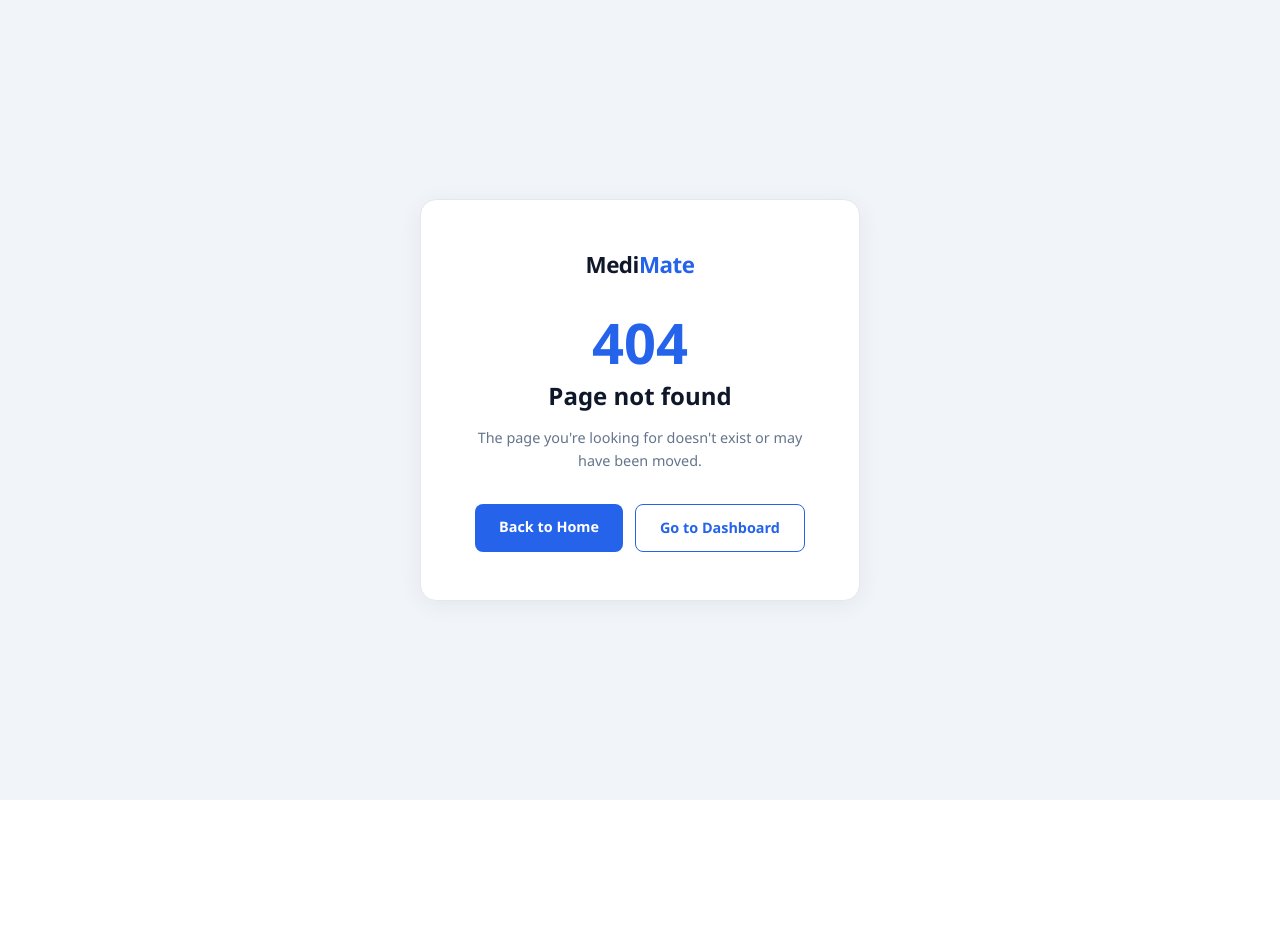
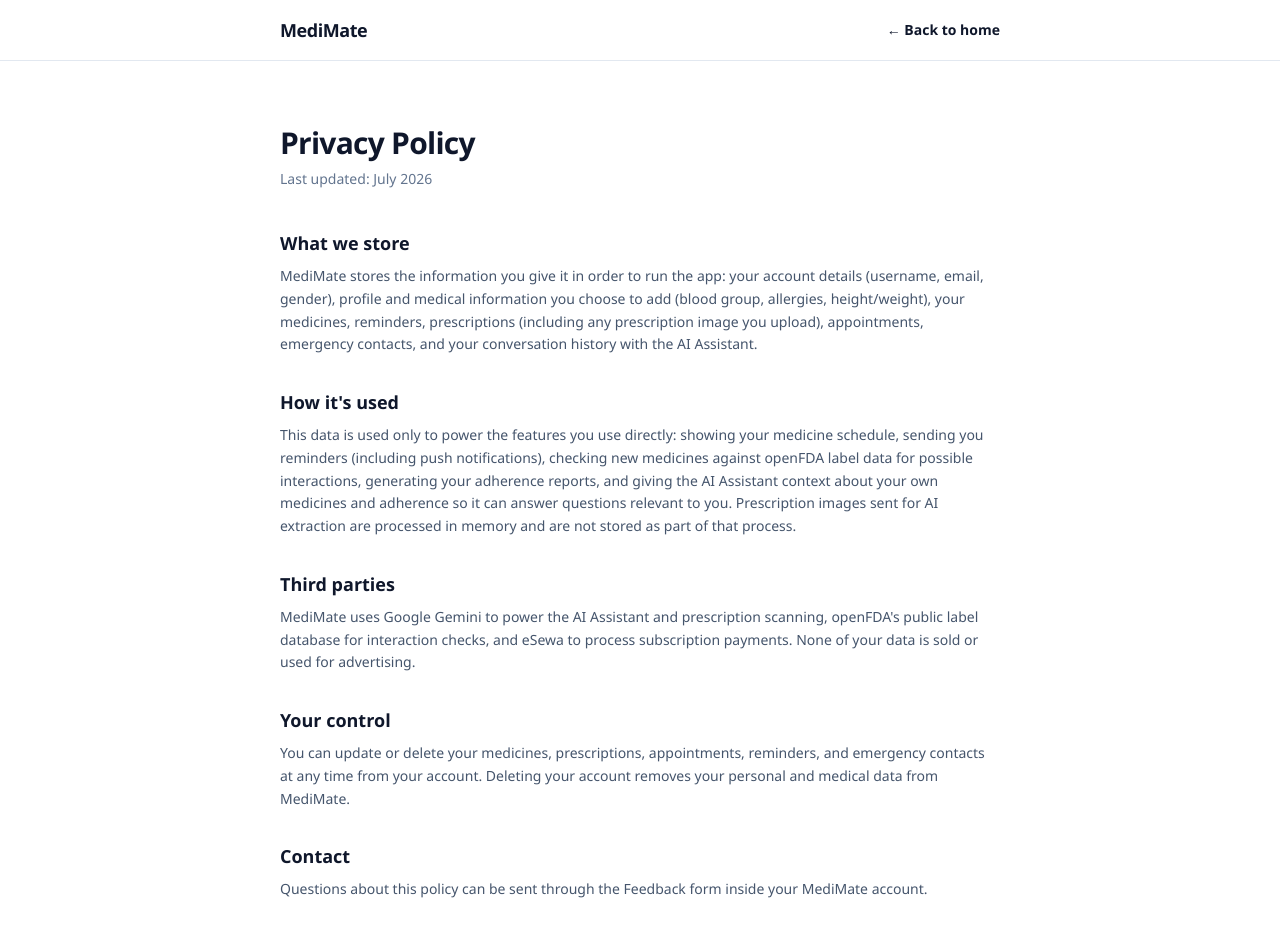
Before and after one commit to unishakhanal04/MediMate_WEB, a Next.js app: page /privacy in a window 1280 px wide. Before the commit this address had no page. Shown: the top 936 px of the page. Before the commit the page ends 800 px from the top, so only its background shows below. Built offline with nearby package versions, Linux system fonts and the light colour scheme.

Commit message:
Added privacy policy and terms pages

```diff
--- /dev/null
+++ b/app/privacy/page.tsx
@@ -0,0 +1,78 @@
+import Link from "next/link";
+
+export const metadata = {
+  title: "Privacy Policy — MediMate",
+};
+
+export default function PrivacyPolicyPage() {
+  return (
+    <div className="min-h-screen bg-white text-slate-900 dark:bg-gray-950 dark:text-white">
+      <header className="border-b border-slate-200 bg-white/90 backdrop-blur dark:border-gray-800 dark:bg-gray-950/90">
+        <div className="mx-auto flex max-w-3xl items-center justify-between px-6 py-4">
+          <Link href="/" className="text-lg font-extrabold tracking-tight text-slate-900 dark:text-white">
+            MediMate
+          </Link>
+          <Link href="/" className="text-sm font-semibold text-slate-600 hover:text-slate-900 dark:text-gray-400 dark:hover:text-white">
+            ← Back to home
+          </Link>
+        </div>
+      </header>
+
+      <main className="mx-auto max-w-3xl px-6 py-16">
+        <h1 className="text-3xl font-extrabold tracking-tight text-slate-900 dark:text-white">Privacy Policy</h1>
+        <p className="mt-2 text-sm text-slate-500 dark:text-gray-400">Last updated: July 2026</p>
+
+        <div className="mt-10 flex flex-col gap-8 text-sm leading-relaxed text-slate-600 dark:text-gray-300">
+          <section>
+            <h2 className="text-lg font-bold text-slate-900 dark:text-white">What we store</h2>
+            <p className="mt-2">
+              MediMate stores the information you give it in order to run the app: your account
+              details (username, email, gender), profile and medical information you choose to
+              add (blood group, allergies, height/weight), your medicines, reminders,
+              prescriptions (including any prescription image you upload), appointments,
+              emergency contacts, and your conversation history with the AI Assistant.
+            </p>
+          </section>
+
+          <section>
+            <h2 className="text-lg font-bold text-slate-900 dark:text-white">How it&apos;s used</h2>
+            <p className="mt-2">
+              This data is used only to power the features you use directly: showing your
+              medicine schedule, sending you reminders (including push notifications), checking
+              new medicines against openFDA label data for possible interactions, generating your
+              adherence reports, and giving the AI Assistant context about your own medicines and
+              adherence so it can answer questions relevant to you. Prescription images sent for
+              AI extraction are processed in memory and are not stored as part of that process.
+            </p>
+          </section>
+
+          <section>
+            <h2 className="text-lg font-bold text-slate-900 dark:text-white">Third parties</h2>
+            <p className="mt-2">
+              MediMate uses Google Gemini to power the AI Assistant and prescription scanning,
+              openFDA&apos;s public label database for interaction checks, and eSewa to process
+              subscription payments. None of your data is sold or used for advertising.
+            </p>
+          </section>
+
+          <section>
+            <h2 className="text-lg font-bold text-slate-900 dark:text-white">Your control</h2>
+            <p className="mt-2">
+              You can update or delete your medicines, prescriptions, appointments, reminders,
+              and emergency contacts at any time from your account. Deleting your account removes
+              your personal and medical data from MediMate.
+            </p>
+          </section>
+
+          <section>
+            <h2 className="text-lg font-bold text-slate-900 dark:text-white">Contact</h2>
+            <p className="mt-2">
+              Questions about this policy can be sent through the Feedback form inside your
+              MediMate account.
+            </p>
+          </section>
+        </div>
+      </main>
+    </div>
+  );
+}
--- /dev/null
+++ b/app/terms/page.tsx
@@ -0,0 +1,78 @@
+import Link from "next/link";
+
+export const metadata = {
+  title: "Terms of Service — MediMate",
+};
+
+export default function TermsOfServicePage() {
+  return (
+    <div className="min-h-screen bg-white text-slate-900 dark:bg-gray-950 dark:text-white">
+      <header className="border-b border-slate-200 bg-white/90 backdrop-blur dark:border-gray-800 dark:bg-gray-950/90">
+        <div className="mx-auto flex max-w-3xl items-center justify-between px-6 py-4">
+          <Link href="/" className="text-lg font-extrabold tracking-tight text-slate-900 dark:text-white">
+            MediMate
+          </Link>
+          <Link href="/" className="text-sm font-semibold text-slate-600 hover:text-slate-900 dark:text-gray-400 dark:hover:text-white">
+            ← Back to home
+          </Link>
+        </div>
+      </header>
+
+      <main className="mx-auto max-w-3xl px-6 py-16">
+        <h1 className="text-3xl font-extrabold tracking-tight text-slate-900 dark:text-white">Terms of Service</h1>
+        <p className="mt-2 text-sm text-slate-500 dark:text-gray-400">Last updated: July 2026</p>
+
+        <div className="mt-10 flex flex-col gap-8 text-sm leading-relaxed text-slate-600 dark:text-gray-300">
+          <section>
+            <h2 className="text-lg font-bold text-slate-900 dark:text-white">Not a medical device</h2>
+            <p className="mt-2">
+              MediMate is a personal organization tool for medicines, prescriptions, and
+              appointments. It is not a medical device, and nothing in the app — including AI
+              Assistant answers, drug interaction alerts, and OCR-extracted prescription data —
+              is a substitute for advice from a licensed doctor or pharmacist. Always confirm
+              dosages, interactions, and treatment decisions with a qualified professional.
+            </p>
+          </section>
+
+          <section>
+            <h2 className="text-lg font-bold text-slate-900 dark:text-white">AI-generated content</h2>
+            <p className="mt-2">
+              Responses from the AI Assistant, prescription scanning, and interaction warnings
+              are generated automatically and may be incomplete or inaccurate. Interaction
+              warnings are based on automated text matching against FDA label data, not a
+              clinical review. You should independently verify anything extracted or suggested by
+              these features before acting on it.
+            </p>
+          </section>
+
+          <section>
+            <h2 className="text-lg font-bold text-slate-900 dark:text-white">Your account</h2>
+            <p className="mt-2">
+              You&apos;re responsible for keeping your login credentials secure and for the
+              accuracy of the medicine, appointment, and medical information you enter. MediMate
+              relies on the accuracy of that information to generate reminders, reports, and
+              interaction checks.
+            </p>
+          </section>
+
+          <section>
+            <h2 className="text-lg font-bold text-slate-900 dark:text-white">Subscriptions</h2>
+            <p className="mt-2">
+              Some features (such as AI-generated report insights) are part of a paid
+              subscription tier, processed through eSewa. Subscription status and billing history
+              are visible from your account at any time.
+            </p>
+          </section>
+
+          <section>
+            <h2 className="text-lg font-bold text-slate-900 dark:text-white">Changes</h2>
+            <p className="mt-2">
+              These terms may be updated as MediMate&apos;s features change. Continued use of the
+              app after an update means you accept the revised terms.
+            </p>
+          </section>
+        </div>
+      </main>
+    </div>
+  );
+}
```
